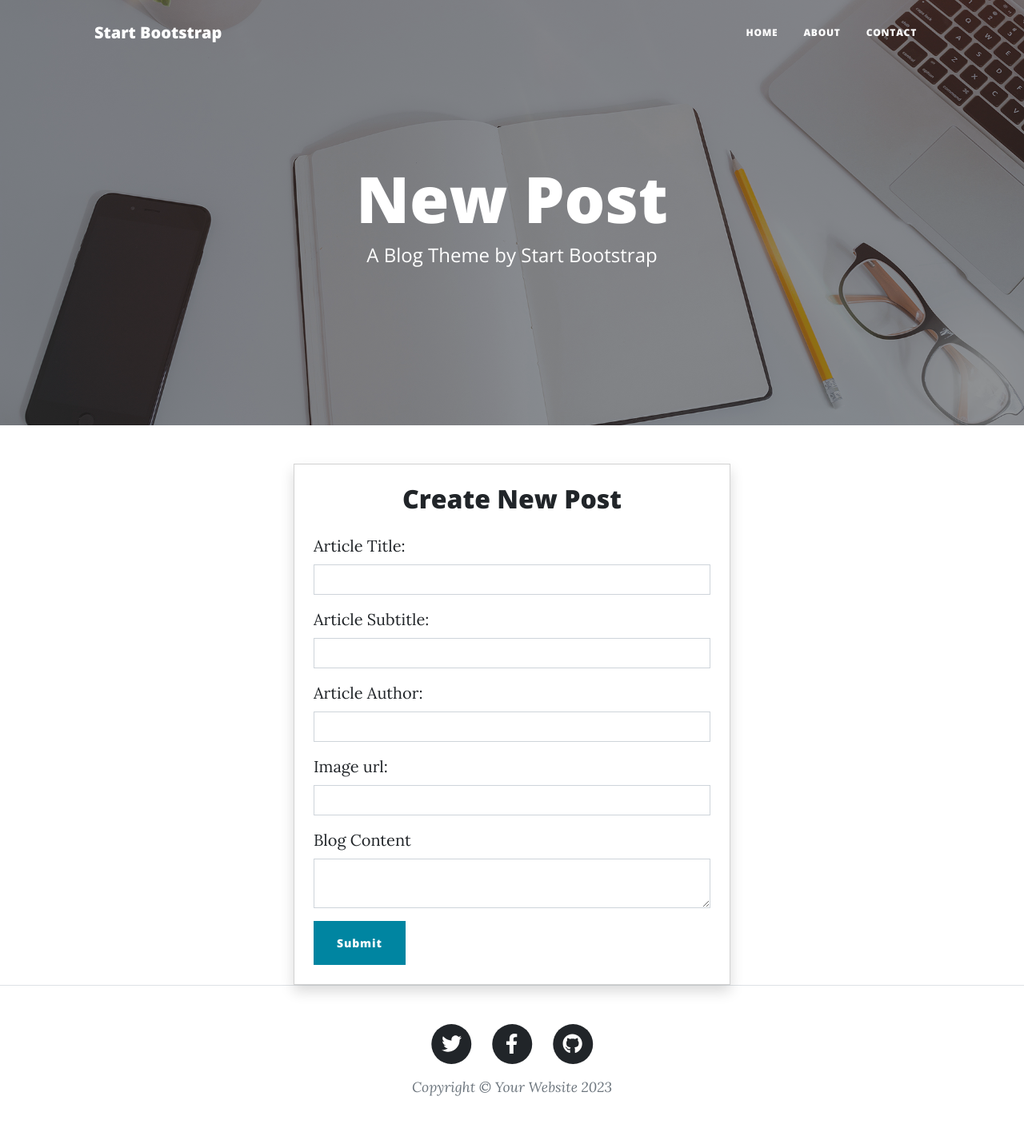
After one commit to Omereevee/blog-post, a Flask app: page /new-post in a window 1280 px wide. The commit adds this page. Shown: the whole page at 80% size. Run offline with Flask 3, Linux system fonts and the light colour scheme; some libraries are stand-ins or nearby versions.

Commit message:
lets you add a new post

```diff
--- a/main.py
+++ b/main.py
@@ -1,30 +1,77 @@
-from flask import Flask, render_template, redirect, url_for, request
+import datetime
+
 from flask_sqlalchemy import SQLAlchemy
-from sqlalchemy.orm import DeclarativeBase, Mapped, mapped_column
-from sqlalchemy import Integer, String, Float
 from flask_wtf import FlaskForm
-from wtforms import StringField, SubmitField
-from wtforms.validators import DataRequired
+from sqlalchemy.orm import Mapped, mapped_column
+from sqlalchemy import Integer, String
 import requests
 from flask import Flask, render_template,request
 import smtplib
+from wtforms import StringField, SubmitField
+from wtforms.validators import DataRequired
+from flask_bootstrap import Bootstrap5
+from flask_ckeditor import CKEditor, CKEditorField
+from sqlalchemy import Text
 
 mail="testuserbob28@gmail.com"
 password = 'senx stbb ryos vjnd'
 
 app = Flask(__name__)
+app.config["SQLALCHEMY_DATABASE_URI"] = "sqlite:///blog.db"
+app.config['SECRET_KEY'] = '._.'
+bootstrap = Bootstrap5(app)
+db = SQLAlchemy(app)
+ckeditor = CKEditor(app)
+
+class BlogForm(FlaskForm):
+    title = StringField('Article Title:', validators=[DataRequired()])
+    subtitle = StringField('Article Subtitle:', validators=[DataRequired()])
+    author = StringField('Article Author:', validators=[DataRequired()])
+    img_url = StringField('Image url:', validators=[DataRequired()])
+    body = CKEditorField("Blog Content", validators=[DataRequired()])
+    submit = SubmitField('Submit')
+
+class Blog(db.Model):
+    id:Mapped[int] = mapped_column(Integer, primary_key=True)
+    title:Mapped[str] = mapped_column(String(250),unique=True, nullable=False)
+    subtitle:Mapped[str] = mapped_column(String(250),nullable=False)
+    author:Mapped[str] = mapped_column(String(250),nullable=False)
+    image_url:Mapped[str] = mapped_column(String(250),nullable=False)
+    body: Mapped[str] = mapped_column(Text, nullable=False)
+    date:Mapped[str] = mapped_column(String(250),nullable=False)
+
+    def __repr__(self):
+        return f'blog: {self.title}'
+
+with app.app_context():
+    db.create_all()
 
 @app.route('/')
 def home():
-    response = requests.get(
-        "https://api.npoint.io/080543d2cd760c70c5df"
-    )
-    posts_jason = response.json()
-    return render_template('index.html', posts=posts_jason)
+    all_posts = Blog.query.all()
+    return render_template('index.html', posts=all_posts)
 
 @app.route('/about')
 def about():
     return render_template('about.html')
+
+@app.route('/new-post', methods=["GET","POST"])
+def create_new_post():
+    form = BlogForm()
+    if request.method == 'POST':
+        title = form.title.data
+        subtitle = form.subtitle.data
+        author = form.author.data
+        image_url = form.img_url.data
+        body = form.body.data
+        date = datetime.datetime.now().strftime("%B %d %Y")
+
+        new_blog = Blog(title=title,subtitle=subtitle,author=author,image_url=image_url,body=body,date=date)
+        db.session.add(new_blog)
+        db.session.commit()
+
+    return render_template('new-post.html', form=form)
+
 
 @app.route('/contact',methods=["GET","POST"])
 def contact():
@@ -33,6 +80,7 @@ def contact():
         email = request.form["email"]
         phone = request.form["phone"]
         message = request.form["message"]
+
 
         with smtplib.SMTP("smtp.gmail.com", port=587) as connection:
             connection.starttls()
@@ -50,11 +98,8 @@ def contact():
 
 @app.route('/post/<int:id>')
 def post(id):
-    response = requests.get(
-        "https://api.npoint.io/080543d2cd760c70c5df"
-    )
-    posts_jason = response.json()[id-1]
-    return render_template('post.html', id=id, jason=posts_jason)
+    blog = db.get_or_404(Blog, id)
+    return render_template('post.html', id=id, blog=blog)
 
 
 if __name__ == "__main__":
--- a/templates/index.html
+++ b/templates/index.html
@@ -42,16 +42,14 @@
                             <h3 class="post.html-subtitle">{{ post["subtitle"] }}</h3>
                         </a>
                         <p class="post.html-meta">
-                            post.html by
-                            <a href="#!">Start Bootstrap</a>
-                            on September 24, 2023
+                            posted on {{ post["date"] }}
                         </p>
                     </div>
                     <!-- Divider-->
                     <hr class="my-4" />
                     {% endfor %}
                     <!-- Pager-->
-                    <div class="d-flex justify-content-end mb-4"><a class="btn btn-primary text-uppercase" href="#!">Older post.htmls →</a></div>
+                    <div class="d-flex justify-content-end mb-4"><a class="btn btn-primary text-uppercase" href="{{url_for('create_new_post')}}">Create New Post</a></div>
                 </div>
             </div>
         </div>
--- /dev/null
+++ b/templates/new-post.html
@@ -0,0 +1,53 @@
+<!DOCTYPE html>
+<html lang="en">
+    <head>
+        <meta charset="utf-8" />
+        <meta name="viewport" content="width=device-width, initial-scale=1, shrink-to-fit=no" />
+        <meta name="description" content="" />
+        <meta name="author" content="" />
+        <title>Clean Blog - Start Bootstrap Theme</title>
+        <link rel="icon" type="image/x-icon" href="static/assets/favicon.ico" />
+        <!-- Font Awesome icons (free version)-->
+        <script src="https://use.fontawesome.com/releases/v6.3.0/js/all.js" crossorigin="anonymous"></script>
+        <!-- Google fonts-->
+        <link href="https://fonts.googleapis.com/css?family=Lora:400,700,400italic,700italic" rel="stylesheet" type="text/css" />
+        <link href="https://fonts.googleapis.com/css?family=Open+Sans:300italic,400italic,600italic,700italic,800italic,400,300,600,700,800" rel="stylesheet" type="text/css" />
+        <!-- Core theme CSS (includes Bootstrap)-->
+        <link href="static/css/styles.css" rel="stylesheet" />
+    </head>
+    <body>
+    {% include "header.html" %}
+         <!-- Page Header-->
+        <header class="masthead" style="background-image: url('static/assets/img/home-bg.jpg')">
+            <div class="container position-relative px-4 px-lg-5">
+                <div class="row gx-4 gx-lg-5 justify-content-center">
+                    <div class="col-md-10 col-lg-8 col-xl-7">
+                        <div class="site-heading">
+                            <h1>New Post</h1>
+                            <span class="subheading">A Blog Theme by Start Bootstrap</span>
+                        </div>
+                    </div>
+                </div>
+            </div>
+        </header>
+    <div class="container mt-5">
+    <div class="row justify-content-center">
+        <div class="col-md-8 col-lg-6">
+
+            <div class="card shadow">
+                <div class="card-body p-4">
+                    <h2 class="text-center mb-4">Create New Post</h2>
+                    {% from 'bootstrap5/form.html' import render_form %}
+                    {{ render_form(form) }}
+                    {{ ckeditor.load() }}
+                </div>
+            </div>
+        </div>
+    </div>
+</div>
+    <!-- Footer-->
+            {% include "footer.html" %}
+        <script src="https://cdn.jsdelivr.net/npm/bootstrap@5.2.3/dist/js/bootstrap.bundle.min.js"></script>
+        <script src="js/scripts.js"></script>
+    </body>
+</html>
```
Also changed, not shown: db.py (deleted, +0 -30 lines), requirements.txt (added, +15 -0 lines), templates/post.html (+4 -4 lines), instance/blog.db.
